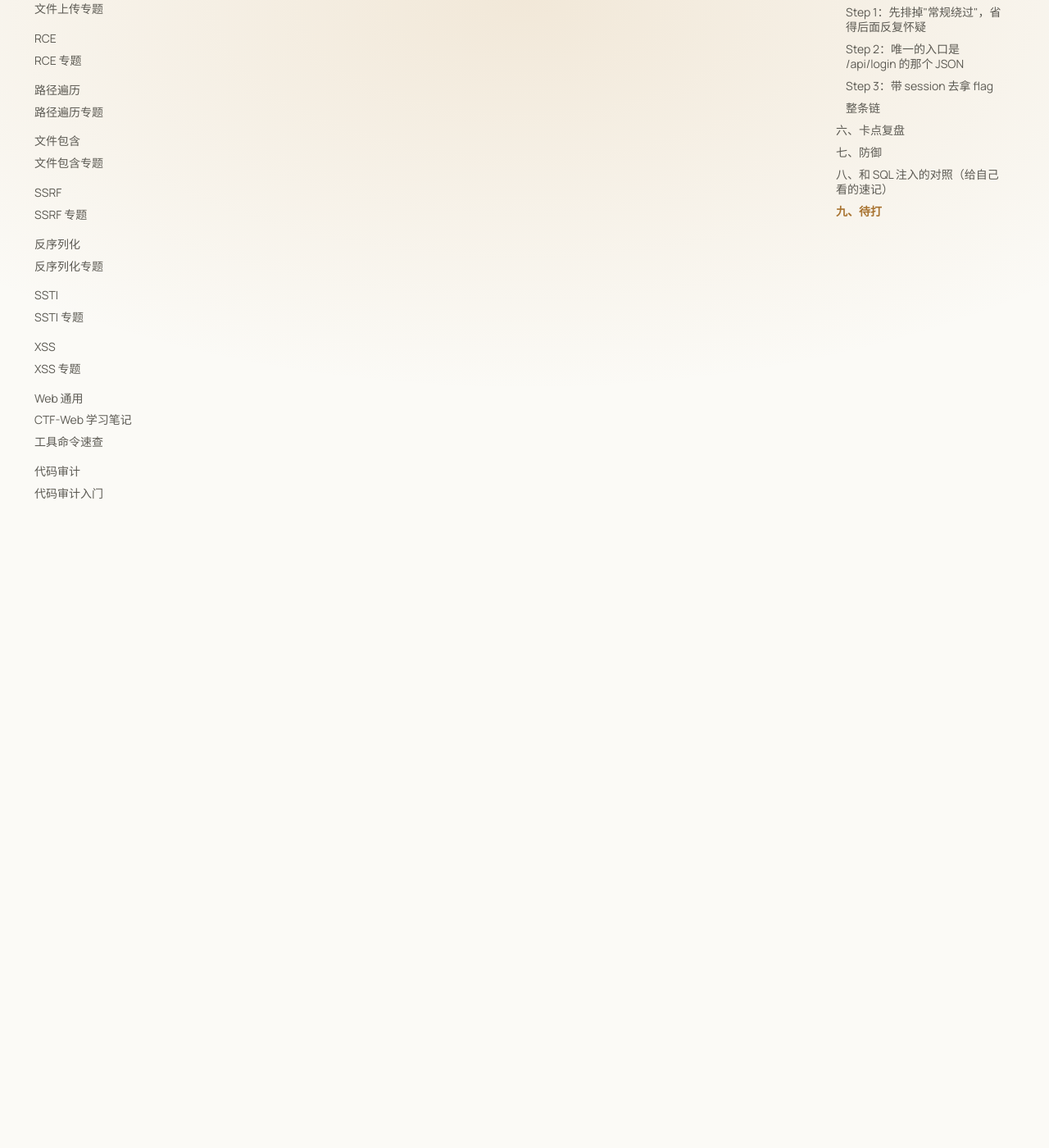
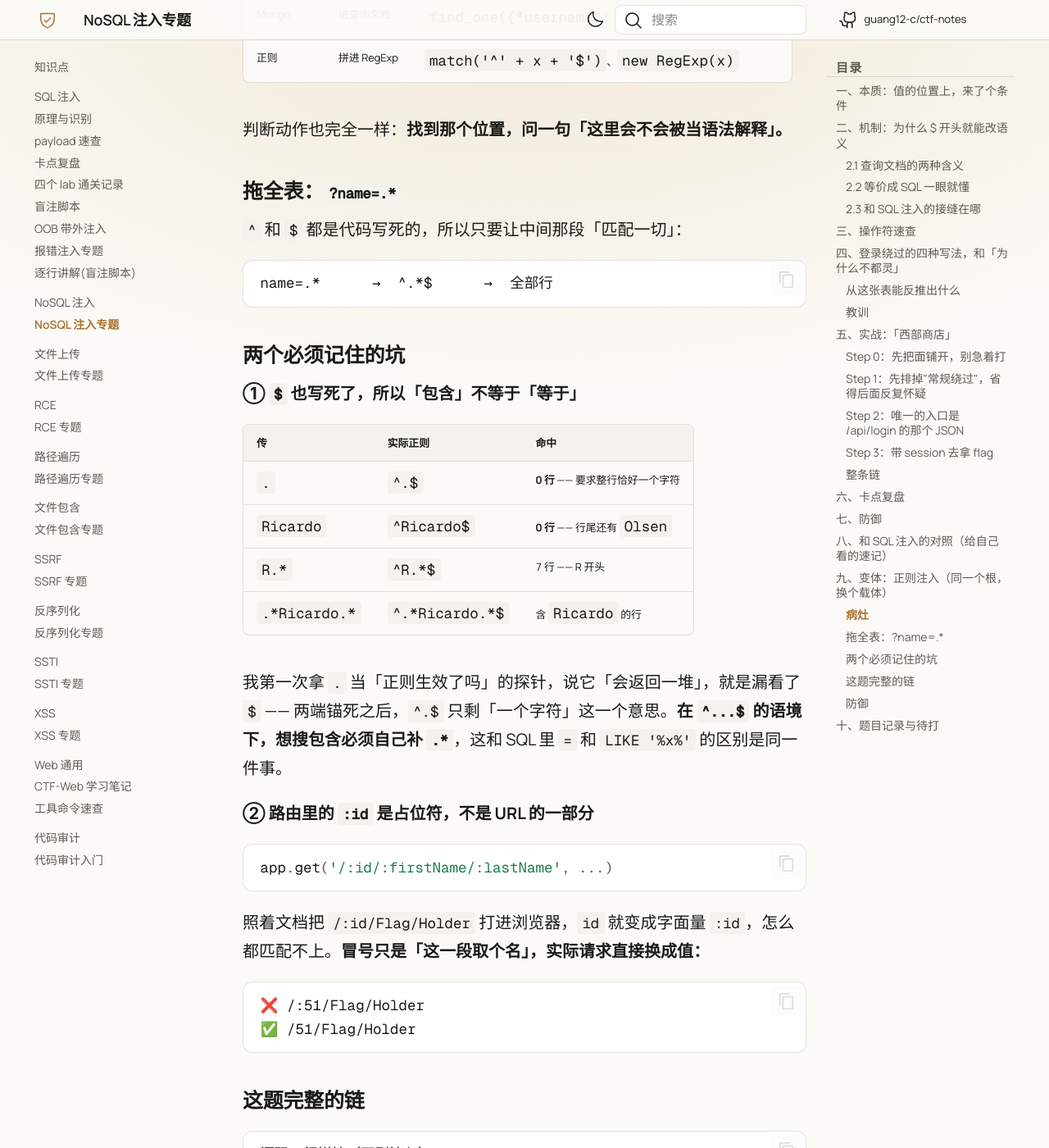
Before and after one commit to guang12-c/ctf-notes, an MkDocs documentation site: the page built from docs/knowledge/nosql/NoSQL注入专题.md, in a window 1280 px wide and 1400 px high, scrolled down 11439 px. Shown: the whole window at 82% size. Built offline with MkDocs 1.6.1 and Material for MkDocs 9.7.7, drawn with Linux system fonts in a browser that asks for light colours; comment, search, counter and statistics services are not loaded; some of the changed text lies outside the part shown.

Commit message:
NoSQL 专题补「正则注入」变体 + BCACTF 2024 实战
- 新增第九节：同一病根换个载体（拼接进 RegExp）
- 记两个坑：$ 也写死导致「包含≠等于」；路由 :id 是占位符不是 URL
- 待打表改成「题目记录与待打」，含 2 题 ✅ / 6 项 ⬜

````diff
--- a/docs/knowledge/nosql/NoSQL注入专题.md
+++ b/docs/knowledge/nosql/NoSQL注入专题.md
@@ -304,11 +304,104 @@ NoSQL 的探针：{"$ne":"x"} 看状态码变不变
 
 ---
 
-## 九、待打
+## 九、变体：正则注入（同一个根，换个载体）
 
-| 项 | 状态 |
-|---|---|
-| `$regex` 盲注逐字符拖数据 | ⬜ |
-| `$where` 执行 JS / 延时 | ⬜ |
-| `$or` 顶层逻辑注入（要求注入点在查询顶层） | ⬜ |
-| Redis / Elasticsearch 场景 | ⬜ |
+> 打完 [BCACTF 2024] NoSQL 补的。那题挂着 NoSQL 的名，源码里一行数据库都没有 —— 但病根和前面完全一样。
+
+### 病灶
+
+```js
+text.forEach(line => {
+    if (line.match('^' + req.query.name + '$')) {     // ← 字符串拼进 RegExp
+        goodLines.push(line);
+    }
+});
+```
+
+`String.prototype.match` 收到字符串时，内部就是 `new RegExp(str)`。**所以 `req.query.name` 是被当作正则源码编译的，不是当字面量。**
+
+三种载体，一个根：
+
+| 载体 | 输入进到哪 | 源码里的信号 |
+|---|---|---|
+| SQL | 拼进语句 | `"... WHERE id = " + id` |
+| Mongo | 进查询文档 | `find_one({"username": u, "password": p})` |
+| 正则 | 拼进 RegExp | `match('^' + x + '$')`、`new RegExp(x)` |
+
+判断动作也完全一样：**找到那个位置，问一句「这里会不会被当语法解释」。**
+
+### 拖全表：`?name=.*`
+
+`^` 和 `$` 都是代码写死的，所以只要让中间那段「匹配一切」：
+
+```text
+name=.*      →  ^.*$      →  全部行
+```
+
+### 两个必须记住的坑
+
+**① `$` 也写死了，所以「包含」不等于「等于」**
+
+| 传 | 实际正则 | 命中 |
+|---|---|---|
+| `.` | `^.$` | **0 行** —— 要求整行恰好一个字符 |
+| `Ricardo` | `^Ricardo$` | **0 行** —— 行尾还有 ` Olsen` |
+| `R.*` | `^R.*$` | 7 行 —— R 开头 |
+| `.*Ricardo.*` | `^.*Ricardo.*$` | 含 `Ricardo` 的行 |
+
+我第一次拿 `.` 当「正则生效了吗」的探针，说它「会返回一堆」，就是漏看了 `$` —— 两端锚死之后，`^.$` 只剩「一个字符」这一个意思。**在 `^...$` 的语境下，想搜包含必须自己补 `.*`**，这和 SQL 里 `=` 和 `LIKE '%x%'` 的区别是同一件事。
+
+**② 路由里的 `:id` 是占位符，不是 URL 的一部分**
+
+```js
+app.get('/:id/:firstName/:lastName', ...)
+```
+
+照着文档把 `/:id/Flag/Holder` 打进浏览器，`id` 就变成字面量 `:id`，怎么都匹配不上。**冒号只是「这一段取个名」，实际请求直接换成值：**
+
+```text
+❌ /:51/Flag/Holder
+✅ /51/Flag/Holder
+```
+
+### 这题完整的链
+
+```text
+源码一行拼接（正则注入）
+  → ?name=.* 拖出 51 行表
+  → 第 51 行是 Flag Holder
+  → 路由要 id + firstName + lastName
+  → id 是 1 起行号（/0/… 和 /a/… 都返回 Not Valid Query）
+  → /51/Flag/Holder → flag
+```
+
+flag：`bcactf{R3gex_WH1z_54dfa9cdba13}`（2024 年的题，不涉及现行赛程）
+
+### 防御
+
+```js
+// ❌ 拼接
+line.match('^' + req.query.name + '$')
+
+// ✅ 先转义元字符再编译
+const esc = s => s.replace(/[.*+?^${}()|[\]\\]/g, '\\$&');
+line.match(new RegExp('^' + esc(req.query.name) + '$'))
+
+// ✅ 能不用正则就不用
+line === req.query.name
+```
+
+---
+
+## 十、题目记录与待打
+
+| 项 | 来源 | 状态 |
+|---|---|---|
+| 登录绕过 `$ne`（字符串参数） | 西部商店 | ✅ |
+| 正则注入拖全表 + 路由拼参 | [BCACTF 2024] NoSQL | ✅ |
+| 登录绕过进阶 | picoCTF 2024 *No Sql Injection* | ⬜ |
+| Flask session 伪造 / unicode 欺骗 / 条件竞争 | [HCTF 2018] admin | ⬜ |
+| `$regex` 盲注逐字符拖数据 | — | ⬜ |
+| `$where` 执行 JS / 延时 | — | ⬜ |
+| `$or` 顶层逻辑注入（要求注入点在查询顶层） | — | ⬜ |
+| Redis / Elasticsearch 场景 | — | ⬜ |
````
Also changed, not shown: docs/knowledge/nosql/index.md (+2 -1 lines).
